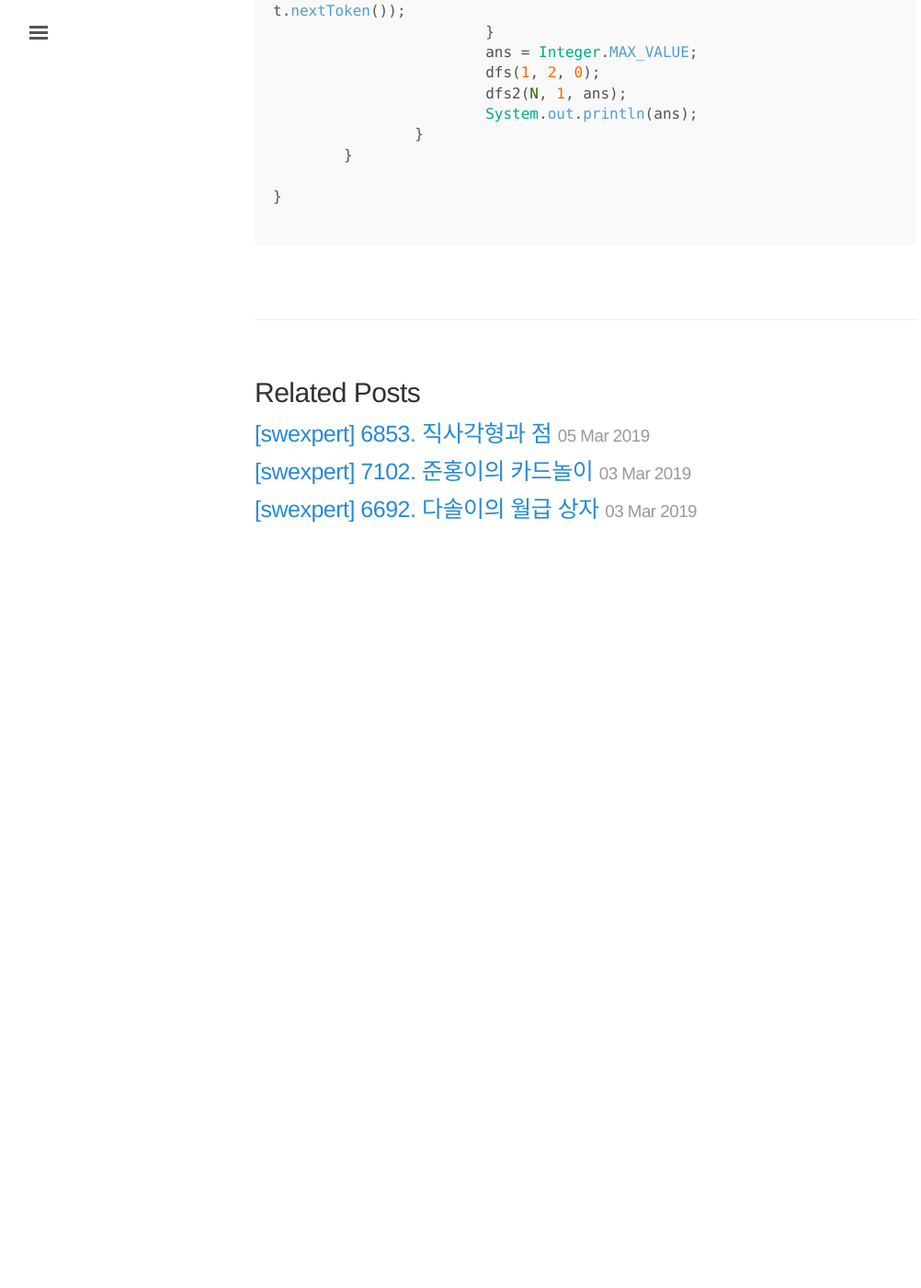
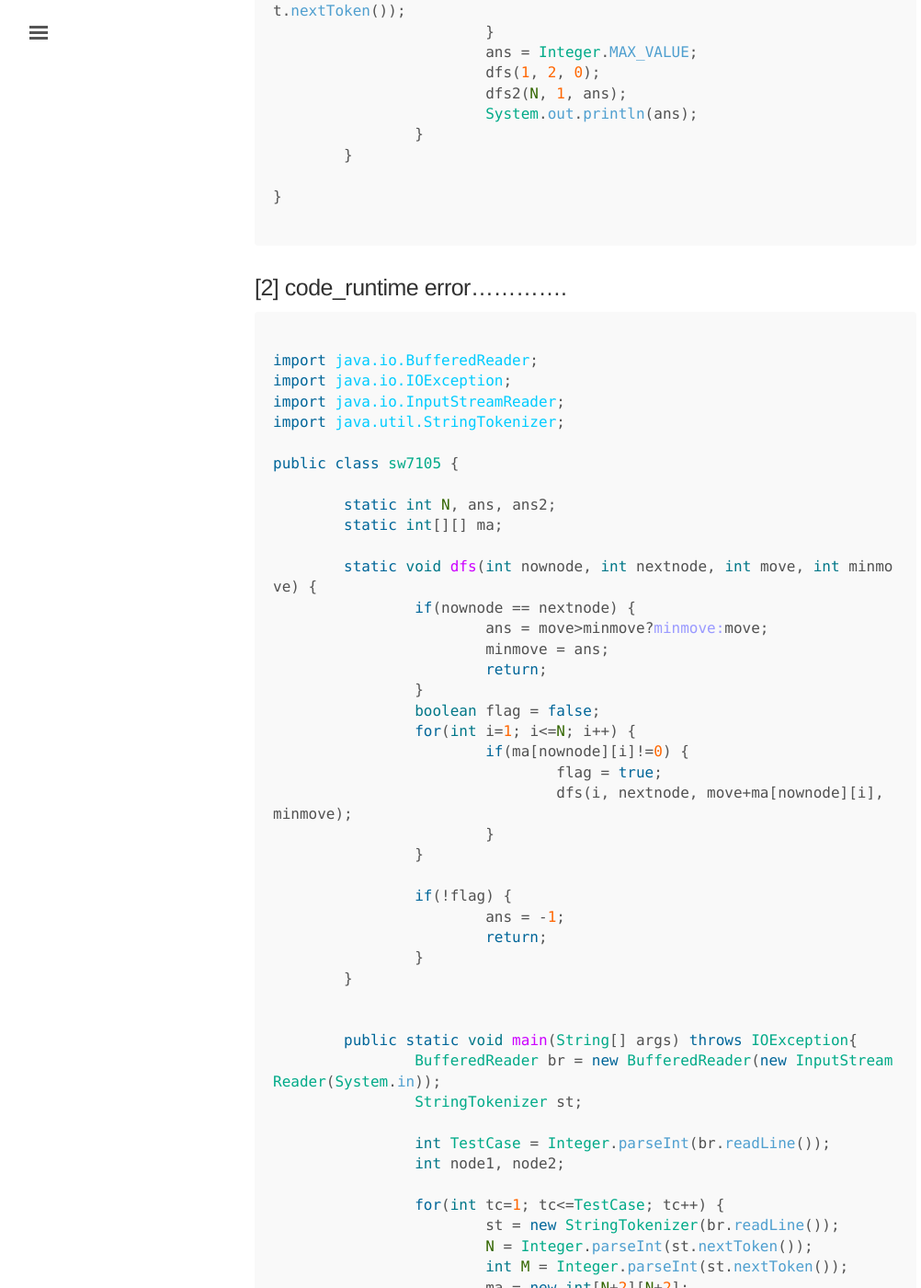
Before and after one commit to myungeunlee/myungeunlee.github.io, a Jekyll site: the page built from _posts/2019-03-04-swexpert-7105.md, in a window 1280 px wide and 1400 px high, scrolled down 2140 px. Shown: the whole window at 92% size, without its empty margins (3-1005 px from the left). Built offline with Jekyll 4.4.1, drawn with Linux system fonts in a browser that asks for light colours; some web fonts are replaced; our own code applies the rules of GitHub Pages for plain Markdown files; before the commit the page ends 2770 px from its top, so only the background shows below that; some of the changed text lies outside the part shown.

Commit message:
Update 2019-03-04-swexpert-7105.md

````diff
--- a/_posts/2019-03-04-swexpert-7105.md
+++ b/_posts/2019-03-04-swexpert-7105.md
@@ -90,3 +90,84 @@ public class sw7105 {
 }
 
 ```
+
+### [2] code_runtime error.............
+```java
+
+import java.io.BufferedReader;
+import java.io.IOException;
+import java.io.InputStreamReader;
+import java.util.StringTokenizer;
+
+public class sw7105 {
+
+	static int N, ans, ans2;
+	static int[][] ma;
+
+	static void dfs(int nownode, int nextnode, int move, int minmove) {
+		if(nownode == nextnode) {
+			ans = move>minmove?minmove:move;
+			minmove = ans;
+			return;
+		}
+		boolean flag = false;
+		for(int i=1; i<=N; i++) {
+			if(ma[nownode][i]!=0) {
+				flag = true;
+				dfs(i, nextnode, move+ma[nownode][i], minmove);
+			}
+		}
+
+		if(!flag) {
+			ans = -1;
+			return;
+		}
+	}
+
+
+	public static void main(String[] args) throws IOException{
+		BufferedReader br = new BufferedReader(new InputStreamReader(System.in));
+		StringTokenizer st;
+
+		int TestCase = Integer.parseInt(br.readLine());
+		int node1, node2;
+
+		for(int tc=1; tc<=TestCase; tc++) {
+			st = new StringTokenizer(br.readLine());
+			N = Integer.parseInt(st.nextToken());
+			int M = Integer.parseInt(st.nextToken());
+			ma = new int[N+2][N+2];
+
+			for(int m=0; m<M; m++) {
+				st = new StringTokenizer(br.readLine());
+				node1 = Integer.parseInt(st.nextToken());
+				node2 = Integer.parseInt(st.nextToken());
+
+				ma[node1][node2] = Integer.parseInt(st.nextToken());
+			}
+			ans = 0;
+			ans2 = Integer.MAX_VALUE;
+			int tmp = 0;
+			int realans = 0;
+
+			for(int i=1; i<N; i++) {
+				dfs(i, i+1, 0, ans2);
+				if(ans!=-1)
+					tmp += ans;
+				else {
+					realans = -1;
+					break;
+				}
+			}
+
+			if(realans != -1) {
+				dfs(N, 1, 0, ans2);
+				realans = tmp+ans;
+			}
+
+			System.out.println("#"+tc+" "+realans);
+		}
+	}
+
+}
+```
````
